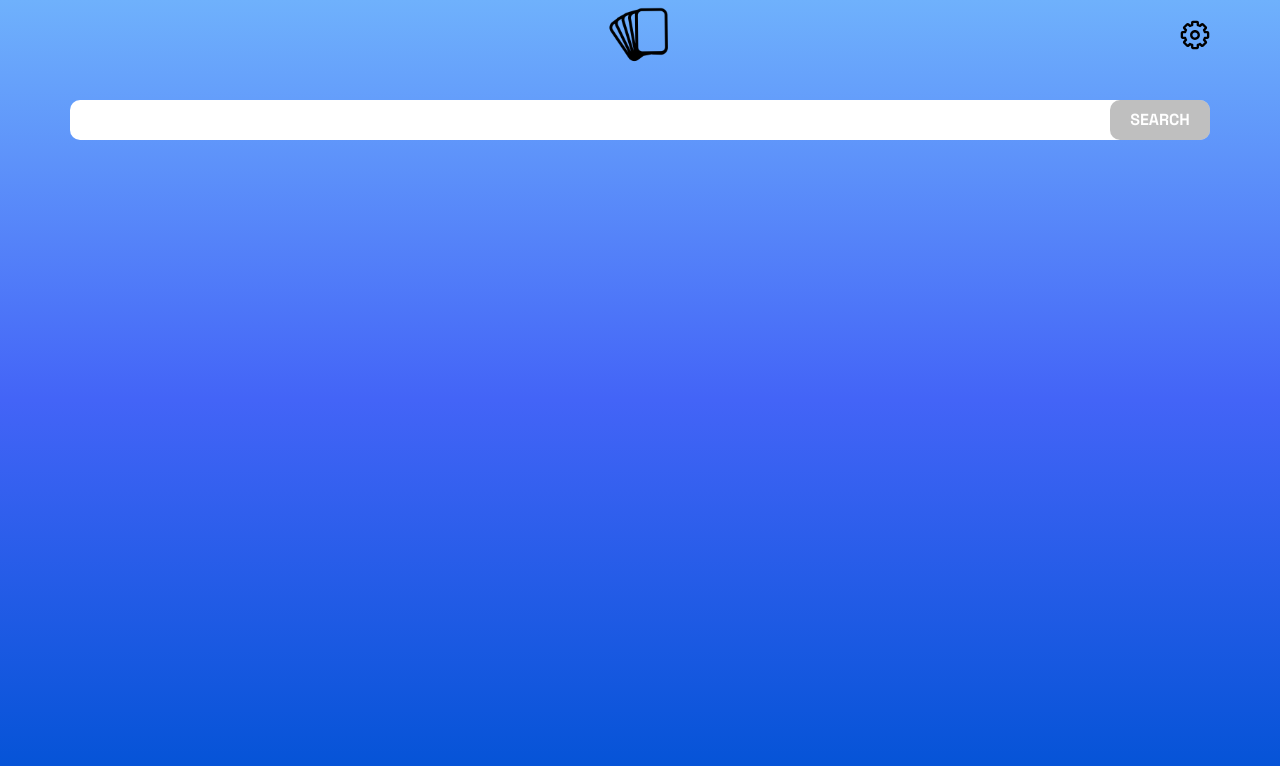
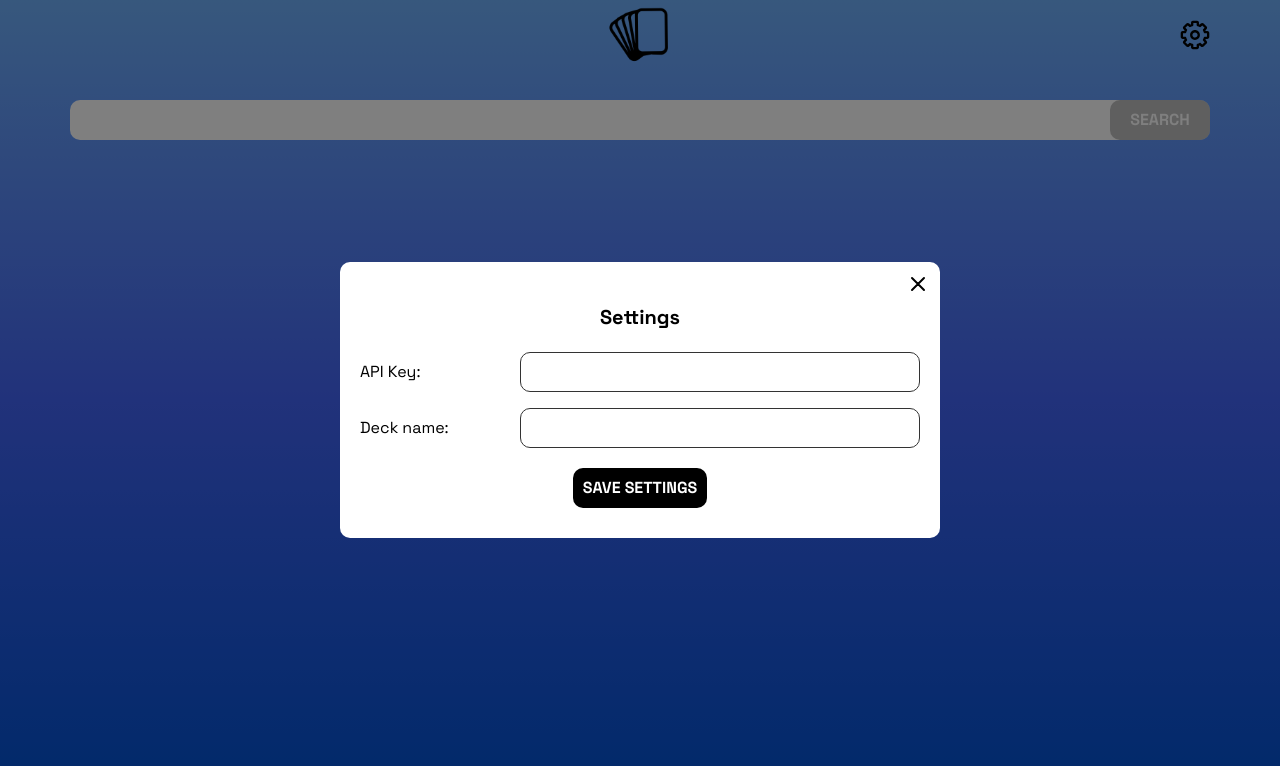
Before and after one commit to nghuy2811/anki-add-app, a Next.js app: page / in a window 1280 px wide. Both pictures are taken after a click on the element 1195 px from the left and 35 px from the top of the page. Shown: the top 766 px of the page. Built offline with nearby package versions, Linux system fonts and the light colour scheme.

Commit message:
Setting popup UI

```diff
--- a/src/app/page.tsx
+++ b/src/app/page.tsx
@@ -1,12 +1,13 @@
 import Header from '@/components/Header';
 import SearchVocab from '@/components/SearchVocab';
 import VocabList from '@/components/VocabList';
-import { LoadingOverlay } from '@/components/Overlay';
+import { LoadingOverlay, SettingOverlay } from '@/components/Overlay';
 
 export default function Home() {
   return (
     <>
       <LoadingOverlay />
+      <SettingOverlay />
       <Header />
       <div
         className={`container relative flex min-h-[calc(100vh-70px)] flex-col pb-[20px] pt-[30px]`}
--- a/src/components/Header/index.tsx
+++ b/src/components/Header/index.tsx
@@ -1,9 +1,16 @@
+'use client';
+
 import React from 'react';
 import Image from 'next/image';
+import { useSetRecoilState } from 'recoil';
+
+import { settingPopupState } from '@/recoil/atom/setting';
 
 import GearIcon from '@/icons/GearIcon';
 
 const Header = () => {
+  const setOpenSetting = useSetRecoilState(settingPopupState);
+
   return (
     <div className='container'>
       <div className='relative flex justify-center'>
@@ -17,7 +24,10 @@ const Header = () => {
             }}
           />
         </div>
-        <div className='absolute right-0 top-[50%] translate-y-[-50%] cursor-pointer'>
+        <div
+          className='absolute right-0 top-[50%] translate-y-[-50%] cursor-pointer'
+          onClick={() => setOpenSetting(true)}
+        >
           <GearIcon width={30} height={30} />
         </div>
       </div>
--- /dev/null
+++ b/src/components/Overlay/Overlay.module.scss
@@ -0,0 +1,46 @@
+.mfp-3d-unfold {
+  transition: all 0.5s;
+
+  .mfp-content {
+    perspective: 2000px;
+  }
+
+  /* start state */
+  .mfp-with-anim {
+    opacity: 0;
+    transition: all 0.4s ease-in-out;
+    transform-style: preserve-3d;
+    transform: rotateY(-90deg);
+  }
+
+  &.mfp-bg {
+    opacity: 0;
+    transition: all 0.5s;
+  }
+
+  /* animate in */
+  &.mfp-ready {
+    .mfp-with-anim {
+      opacity: 1;
+      transform: rotateY(0deg);
+    }
+    &.mfp-bg {
+      opacity: 0.8;
+    }
+  }
+
+  /* animate out */
+  &.mfp-removing {
+    opacity: 0;
+    visibility: hidden;
+    z-index: 0;
+
+    .mfp-with-anim {
+      transform: rotateY(90deg);
+      opacity: 0;
+    }
+    &.mfp-bg {
+      opacity: 0;
+    }
+  }
+}
--- a/src/components/Overlay/Overlay.tsx
+++ b/src/components/Overlay/Overlay.tsx
@@ -2,12 +2,13 @@ import React from 'react';
 
 type OverlayPropsType = {
   children: React.ReactNode;
+  className?: string;
 };
 
-const Overlay = ({ children }: OverlayPropsType) => {
+const Overlay = ({ children, className }: OverlayPropsType) => {
   return (
     <div
-      className='fixed inset-0 z-[99] flex items-center justify-center'
+      className={`fixed inset-0 z-[99] flex items-center justify-center ${className}`}
       style={{ backgroundColor: 'rgba(0,0,0,0.5)' }}
     >
       {children}
--- /dev/null
+++ b/src/components/Overlay/SettingOverlay.tsx
@@ -0,0 +1,66 @@
+'use client';
+
+import React, { useState, useEffect, useCallback } from 'react';
+import { useRecoilState } from 'recoil';
+
+import { settingPopupState } from '@/recoil/atom/setting';
+
+import styles from './Overlay.module.scss';
+import Overlay from './Overlay';
+import Button from '../Button';
+import CloseIcon from '@/icons/CloseIcon';
+
+const SettingOverlay = () => {
+  const [show, setShow] = useRecoilState(settingPopupState);
+
+  const handleClosePopup = useCallback(() => {
+    setShow(false);
+  }, [setShow]);
+
+  return (
+    <Overlay
+      className={`${styles['mfp-3d-unfold']} ${
+        show ? styles['mfp-ready'] : styles['mfp-removing']
+      }`}
+    >
+      <div className={`${styles['mfp-content']}`}>
+        <div
+          className={`${styles['mfp-with-anim']} w-[600px] rounded-[10px] bg-[white] `}
+        >
+          <div className='relative px-[20px] pb-[30px] pt-[40px]'>
+            <div
+              className='absolute right-[10px] top-[10px] cursor-pointer'
+              onClick={handleClosePopup}
+            >
+              <CloseIcon width={24} height={24} />
+            </div>
+            <h2 className='mb-[20px] text-center text-[20px] font-bold'>
+              Settings
+            </h2>
+            <div>
+              <div className='flex items-center justify-between'>
+                <span>API Key:</span>
+                <input
+                  type='text'
+                  className='h-[40px] w-[400px] rounded-[10px] border-[1px] border-[#333] px-[10px]'
+                />
+              </div>
+              <div className='mt-[16px] flex items-center justify-between'>
+                <span>Deck name:</span>
+                <input
+                  type='text'
+                  className='h-[40px] w-[400px] rounded-[10px] border-[1px] border-[#333] px-[10px]'
+                />
+              </div>
+            </div>
+            <div className='mt-[20px] flex justify-center'>
+              <Button label='Save settings' action={() => undefined} />
+            </div>
+          </div>
+        </div>
+      </div>
+    </Overlay>
+  );
+};
+
+export default SettingOverlay;
--- a/src/components/Overlay/index.ts
+++ b/src/components/Overlay/index.ts
@@ -1,3 +1,4 @@
 import LoadingOverlay from "./LoadingOverlay";
+import SettingOverlay from "./SettingOverlay";
 
-export { LoadingOverlay };
+export { LoadingOverlay, SettingOverlay };
--- /dev/null
+++ b/src/icons/CloseIcon.tsx
@@ -0,0 +1,30 @@
+import React, { FunctionComponent, SVGProps } from 'react';
+
+export const CloseIcon: FunctionComponent<SVGProps<SVGPathElement>> = (
+  props
+) => {
+  return (
+    // @ts-ignore
+    <svg
+      width='800px'
+      height='800px'
+      viewBox='0 0 24 24'
+      fill='none'
+      {...props}
+      xmlns='http://www.w3.org/2000/svg'
+    >
+      <g id='Menu / Close_MD'>
+        <path
+          id='Vector'
+          d='M18 18L12 12M12 12L6 6M12 12L18 6M12 12L6 18'
+          stroke='#000000'
+          stroke-width='2'
+          stroke-linecap='round'
+          stroke-linejoin='round'
+        />
+      </g>
+    </svg>
+  );
+};
+
+export default CloseIcon;
--- /dev/null
+++ b/src/recoil/atom/setting.ts
@@ -0,0 +1,6 @@
+import { atom } from "recoil";
+
+export const settingPopupState = atom({
+  key: 'settingPopupState',
+  default: false
+})
```
